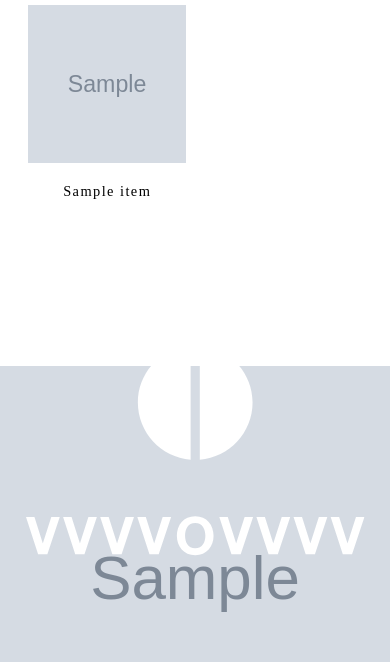
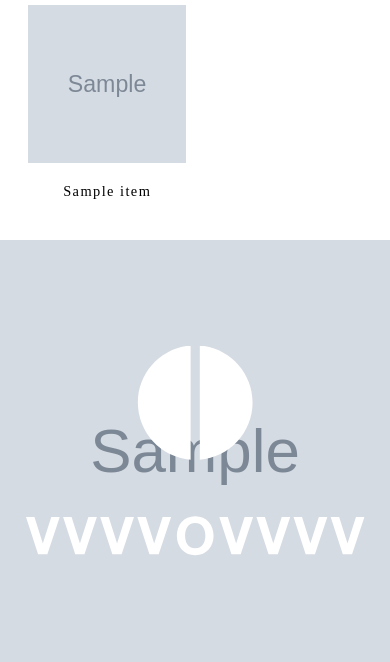
Before and after one commit to Arlefreak/vov, a Django app: template store/templates/products__list.html in a window 390 px wide. Shown: the part 536-1198 px from the top of the page. Run offline with Django 3.2, Linux system fonts and the light colour scheme; the template is opened without the code that fills it: most values are stand-ins (such as "Sample title", 1, 10 or a date in 2020); grey boxes marked "Sample" are stand-in pictures; some libraries are stand-ins or nearby versions.

Commit message:
Fixed position on mobile

```diff
--- a/front/src/css/catalog.styl
+++ b/front/src/css/catalog.styl
@@ -75,6 +75,8 @@
     background-position-x center
     background-position-y 15vh
     background-attachment fixed
+    @media screen and (max-width: $max-width-mobile)
+        background-position-y center
     img
         height 50%
         width auto
--- a/store/static/css/style.css
+++ b/store/static/css/style.css
@@ -665,6 +665,11 @@
   background-position-y: 15vh;
   background-attachment: fixed;
 }
+@media screen and (max-width: 768px) {
+  .parallax {
+    background-position-y: center;
+  }
+}
 .parallax img {
   height: 50%;
   width: auto;
```
